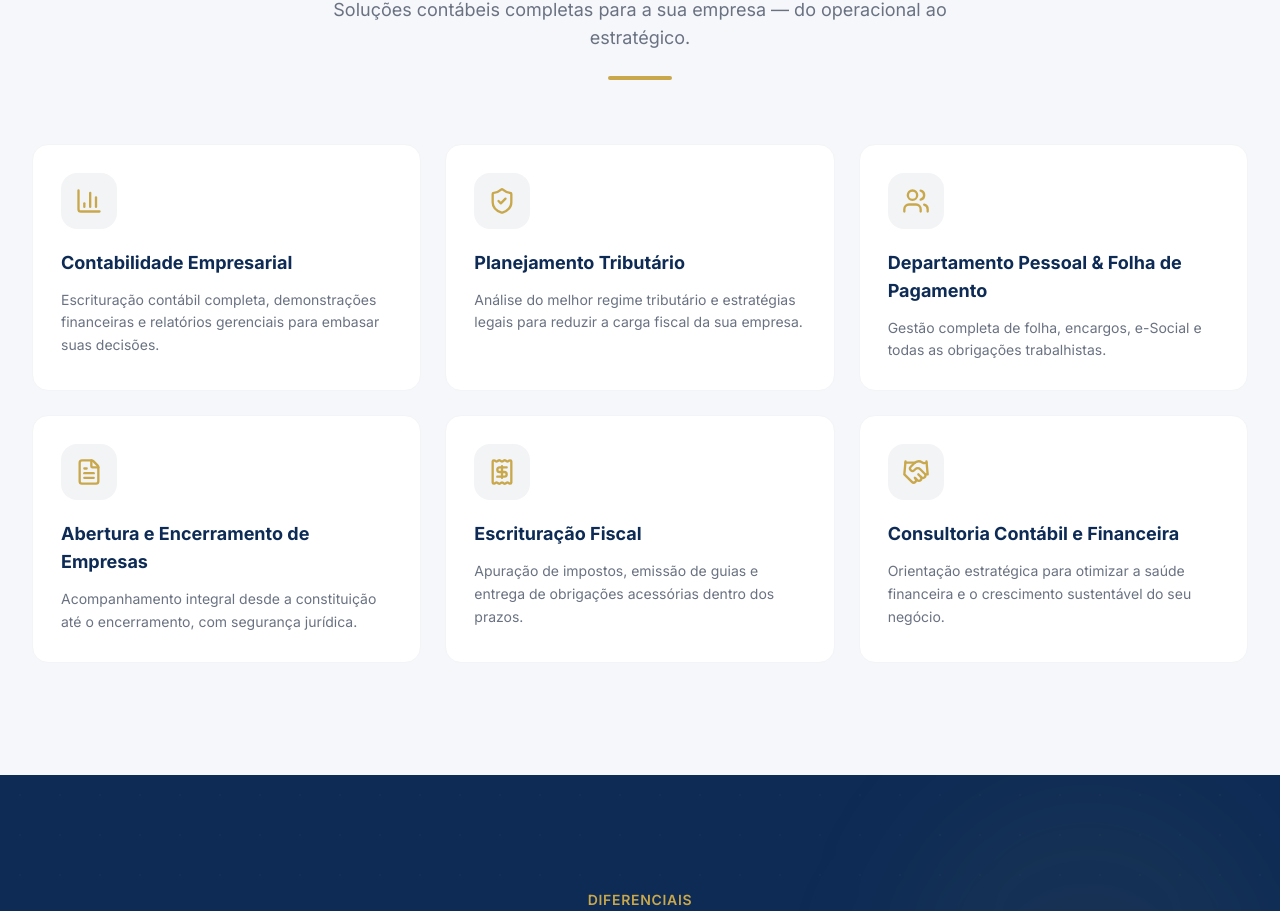
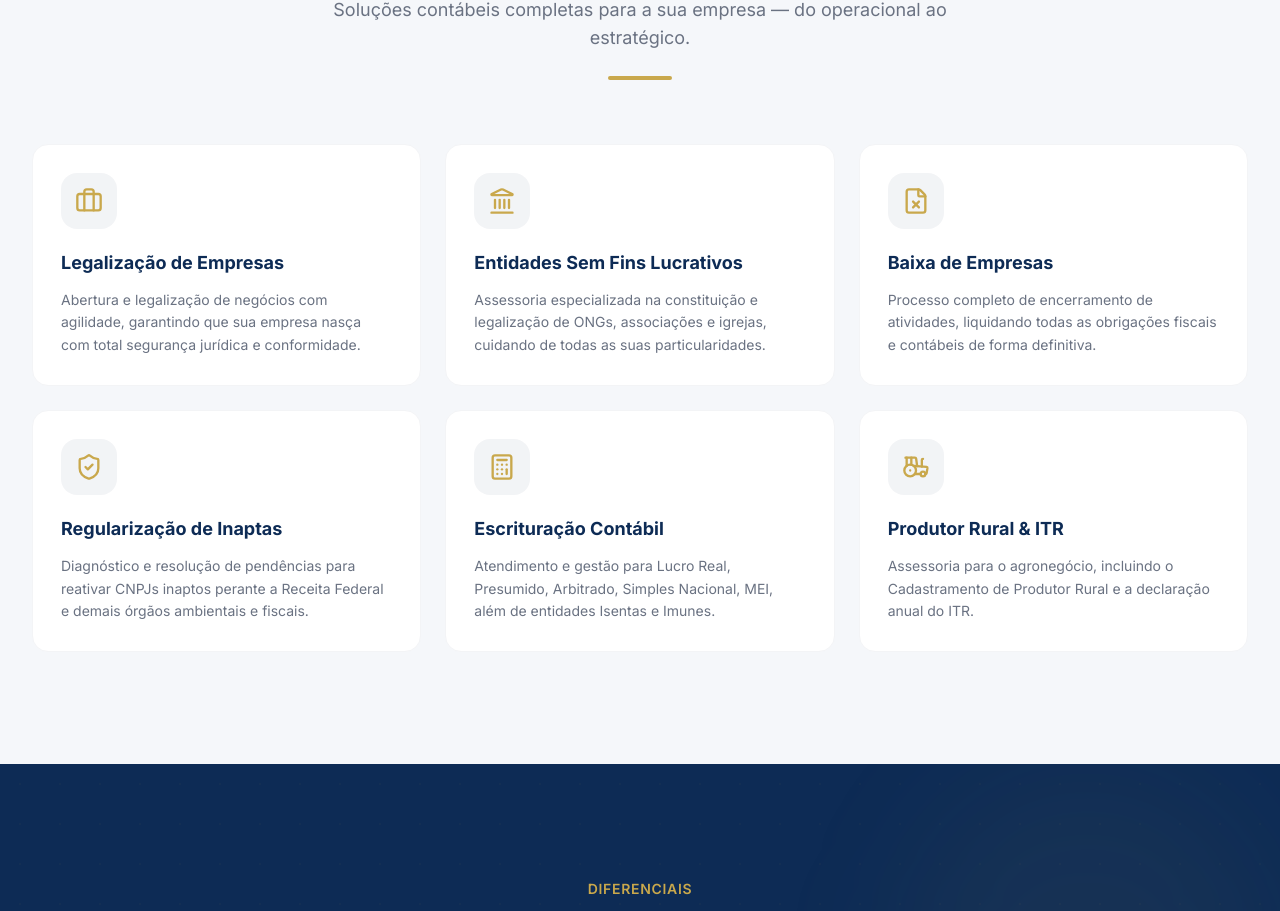
Before and after one commit to LucasBraga027/Hermon-Contabilidade, a React (Vite) app: page / in a window 1280 px wide. Shown: the part 1853-2764 px from the top of the page. Built offline with nearby package versions, Linux system fonts and the light colour scheme.

Commit message:
Lista de serviços atualizada

```diff
--- a/src/components/ServicesSection.jsx
+++ b/src/components/ServicesSection.jsx
@@ -1,44 +1,44 @@
 import { motion, useInView } from 'framer-motion'
 import { useRef } from 'react'
 import {
-    BarChart3,
+    Briefcase,
+    Landmark,
+    FileX,
     ShieldCheck,
-    Users,
-    FileText,
-    Receipt,
-    Handshake,
+    Calculator,
+    Tractor,
 } from 'lucide-react'
 
 const services = [
     {
-        icon: BarChart3,
-        title: 'Contabilidade Empresarial',
-        description: 'Escrituração contábil completa, demonstrações financeiras e relatórios gerenciais para embasar suas decisões.',
+        icon: Briefcase,
+        title: 'Legalização de Empresas',
+        description: 'Abertura e legalização de negócios com agilidade, garantindo que sua empresa nasça com total segurança jurídica e conformidade.',
+    },
+    {
+        icon: Landmark,
+        title: 'Entidades Sem Fins Lucrativos',
+        description: 'Assessoria especializada na constituição e legalização de ONGs, associações e igrejas, cuidando de todas as suas particularidades.',
+    },
+    {
+        icon: FileX,
+        title: 'Baixa de Empresas',
+        description: 'Processo completo de encerramento de atividades, liquidando todas as obrigações fiscais e contábeis de forma definitiva.',
     },
     {
         icon: ShieldCheck,
-        title: 'Planejamento Tributário',
-        description: 'Análise do melhor regime tributário e estratégias legais para reduzir a carga fiscal da sua empresa.',
+        title: 'Regularização de Inaptas',
+        description: 'Diagnóstico e resolução de pendências para reativar CNPJs inaptos perante a Receita Federal e demais órgãos ambientais e fiscais.',
     },
     {
-        icon: Users,
-        title: 'Departamento Pessoal & Folha de Pagamento',
-        description: 'Gestão completa de folha, encargos, e-Social e todas as obrigações trabalhistas.',
+        icon: Calculator,
+        title: 'Escrituração Contábil',
+        description: 'Atendimento e gestão para Lucro Real, Presumido, Arbitrado, Simples Nacional, MEI, além de entidades Isentas e Imunes.',
     },
     {
-        icon: FileText,
-        title: 'Abertura e Encerramento de Empresas',
-        description: 'Acompanhamento integral desde a constituição até o encerramento, com segurança jurídica.',
-    },
-    {
-        icon: Receipt,
-        title: 'Escrituração Fiscal',
-        description: 'Apuração de impostos, emissão de guias e entrega de obrigações acessórias dentro dos prazos.',
-    },
-    {
-        icon: Handshake,
-        title: 'Consultoria Contábil e Financeira',
-        description: 'Orientação estratégica para otimizar a saúde financeira e o crescimento sustentável do seu negócio.',
+        icon: Tractor,
+        title: 'Produtor Rural & ITR',
+        description: 'Assessoria para o agronegócio, incluindo o Cadastramento de Produtor Rural e a declaração anual do ITR.',
     },
 ]
 
```
